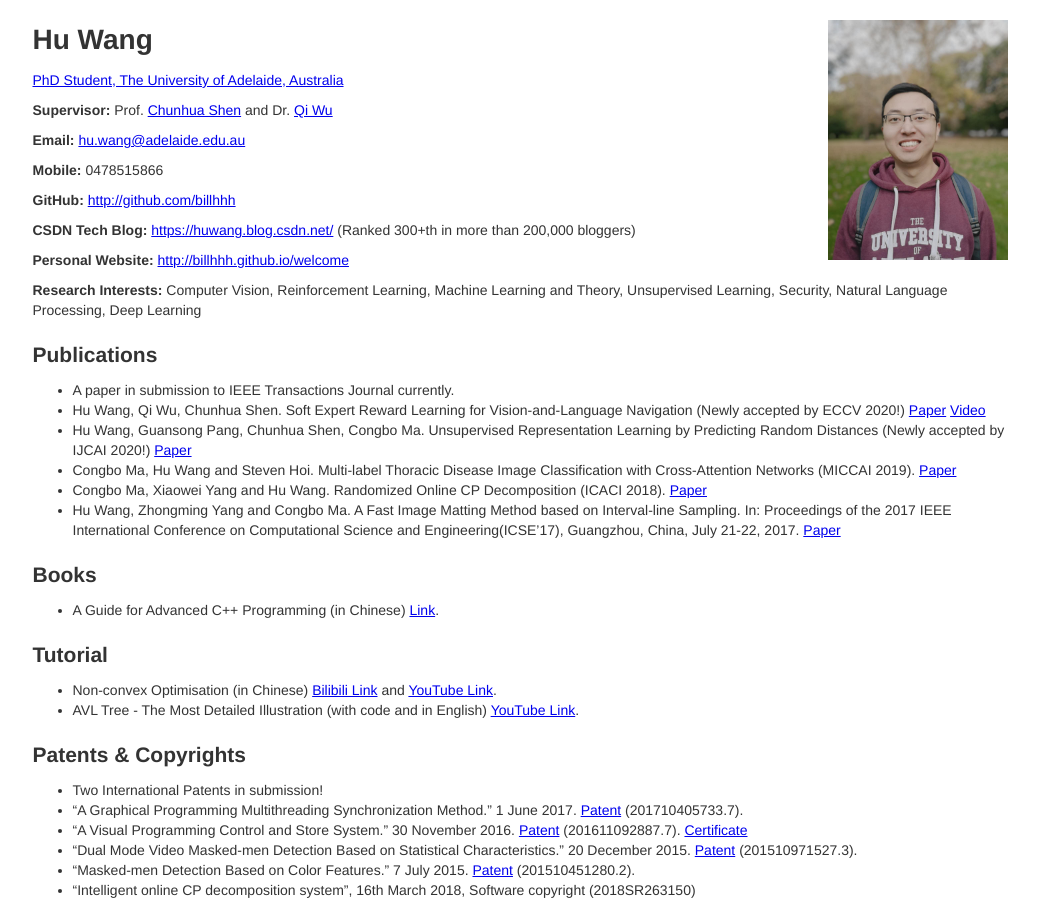
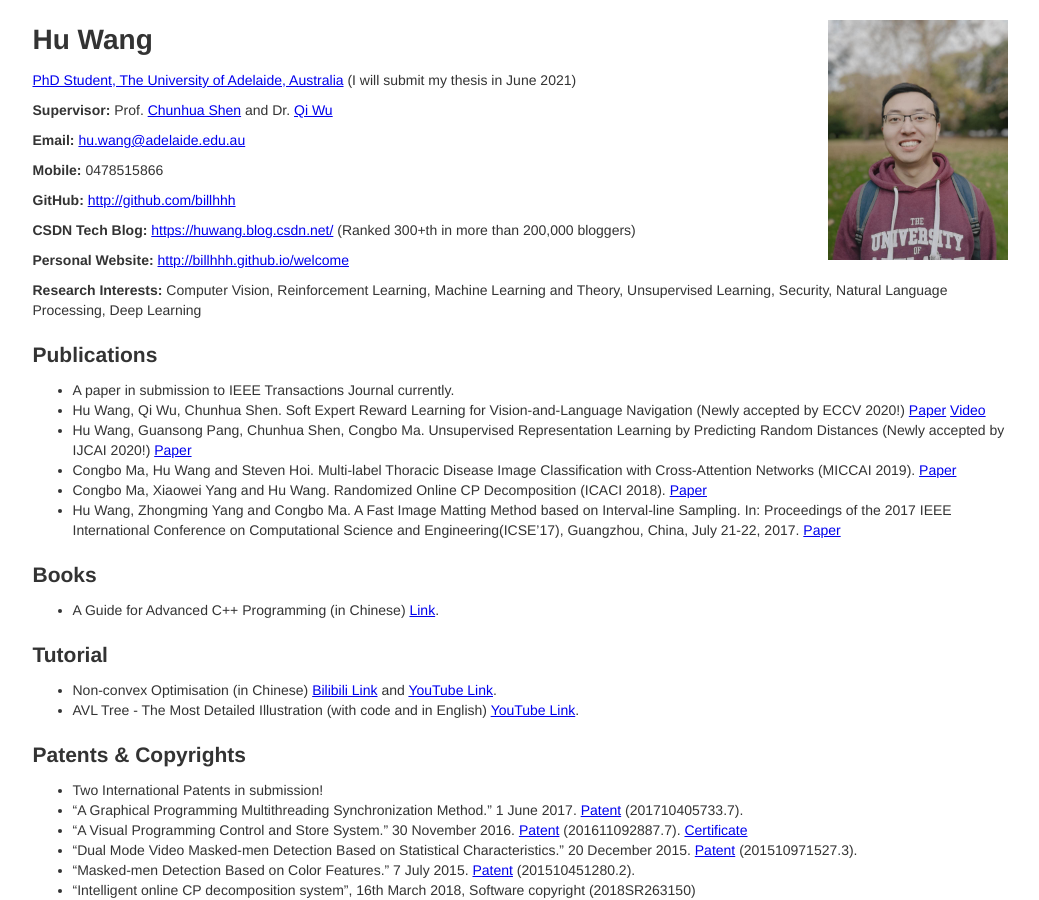
Before and after one commit to billhhh/whblog-omega, a Jekyll site: the page res/index.html, which Jekyll copies as it is, in a window 1280 px wide and 900 px high. Shown: the whole window, without its empty margins (120-1159 px from the left). Built offline with Jekyll 4.4.1, drawn with Linux system fonts in a browser that asks for light colours.

Commit message:
Update index.html

```diff
--- a/res/index.html
+++ b/res/index.html
@@ -12,7 +12,7 @@
     <main>
       <img src='./photo-huwang.jpeg' class="photo"/>
       <h1>Hu Wang</h1>
-      <p><a href = "https://www.adelaide.edu.au/aiml/our-people#aiml-students">PhD Student, The University of Adelaide, Australia</a></p>
+      <p><a href = "https://www.adelaide.edu.au/aiml/our-people#aiml-students">PhD Student, The University of Adelaide, Australia</a> (I will submit my thesis in June 2021)</p>
       <p>
         <strong>Supervisor:</strong>
         <span>Prof. <a href="https://cs.adelaide.edu.au/~chhshen/">Chunhua Shen</a> and Dr. <a href="http://www.qi-wu.me/">Qi Wu</a></span>
```
